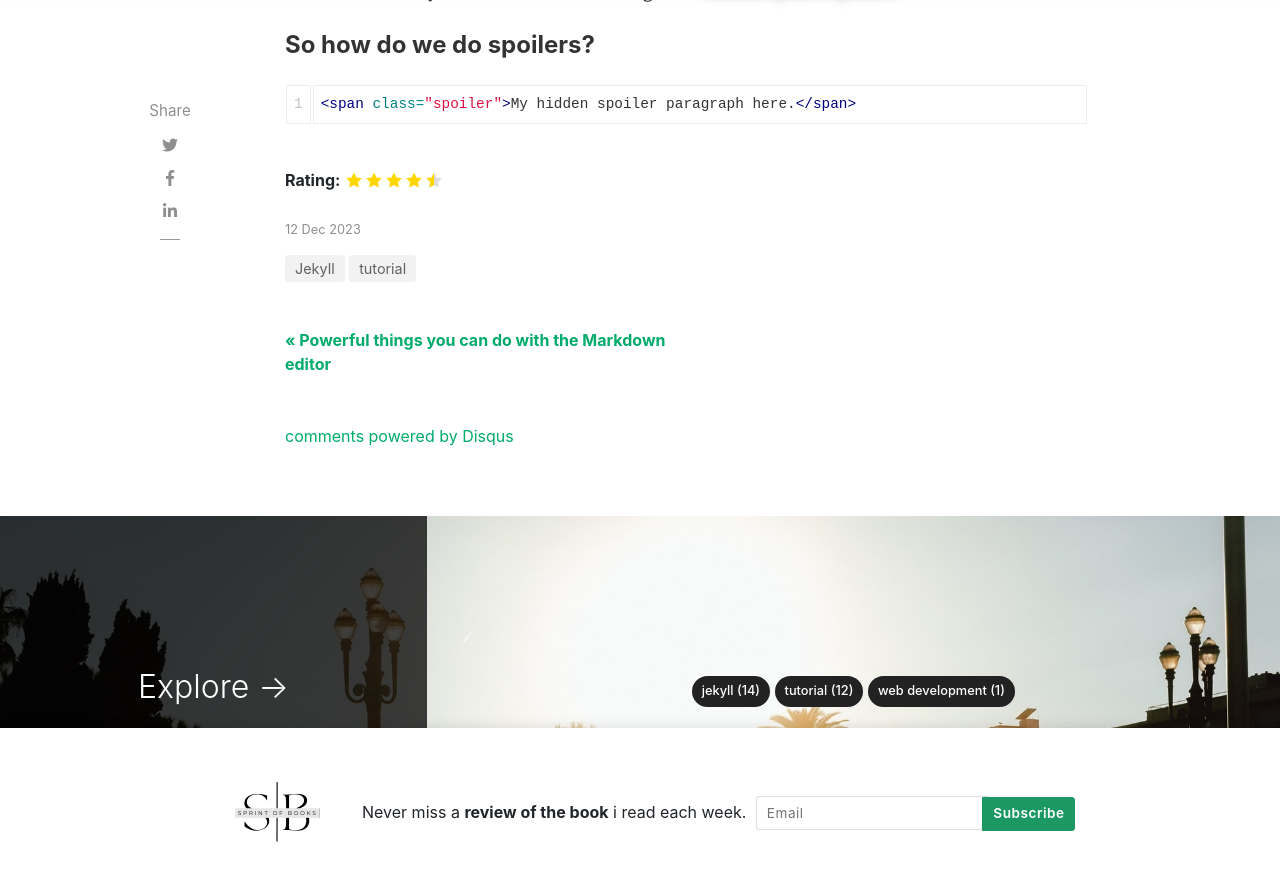
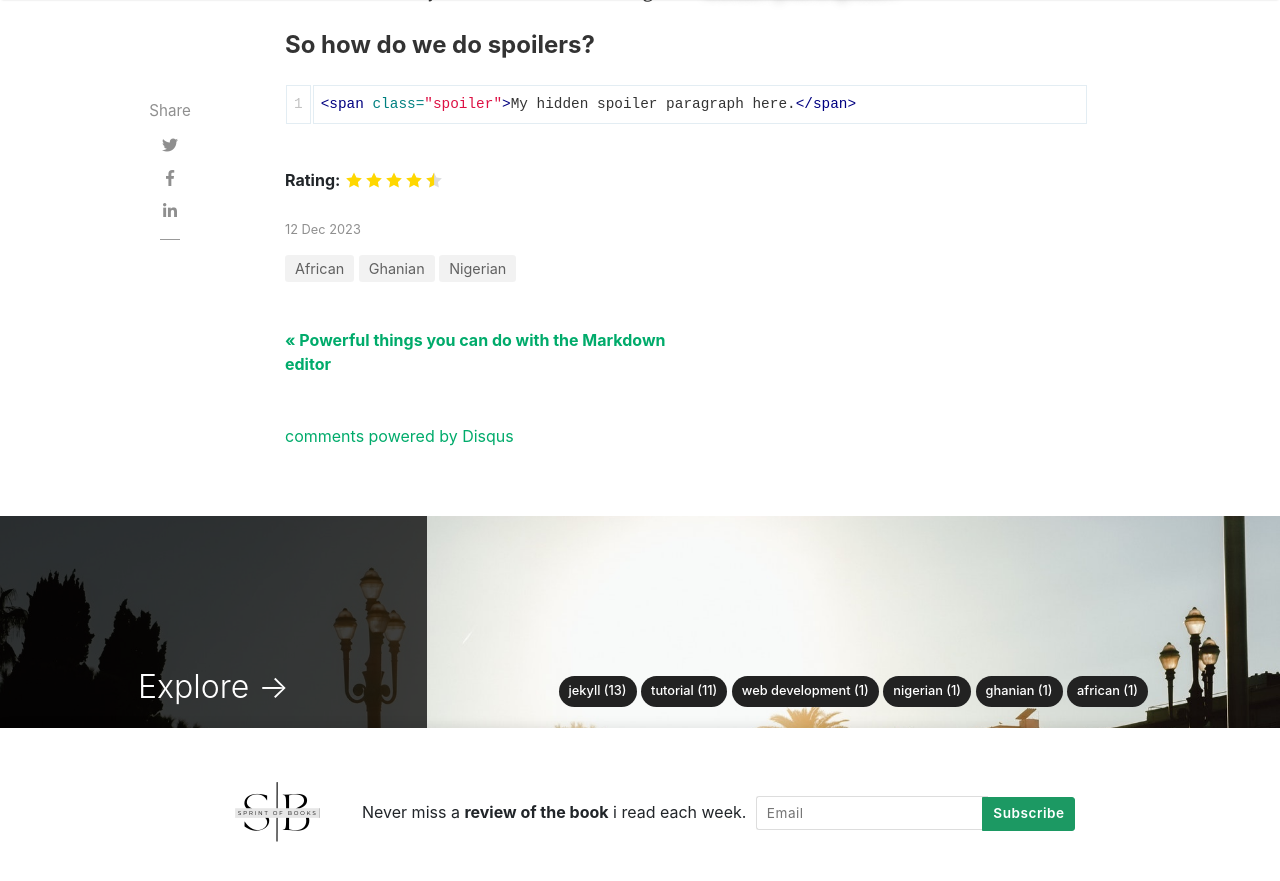
Before and after one commit to LucianaOA/Sprint-of-Books, a Jekyll site: the page built from _posts/2023-12-12-the-teller-of-secrets.md, in a window 1280 px wide and 900 px high, scrolled down 1269 px. Shown: the top 881 px of the window. Built offline with Jekyll 4.4.1, drawn with Linux system fonts in a browser that asks for light colours; nearby versions of some CDN libraries; comment, search, counter and statistics services are not loaded.

Commit message:
Update 2023-12-12-the-teller-of-secrets.md

```diff
--- a/_posts/2023-12-12-the-teller-of-secrets.md
+++ b/_posts/2023-12-12-the-teller-of-secrets.md
@@ -1,7 +1,7 @@
 ---
 layout: post
 title:  "The Teller of Secrets by Bisi Adjapon"
-categories: [ Jekyll, tutorial ]
+categories: [ Nigerian, Ghanian, African ]
 image: assets/images/12.jpg
 description: "My review of Inception movie. Acting, plot and something else in this short description."
 featured: true
```
